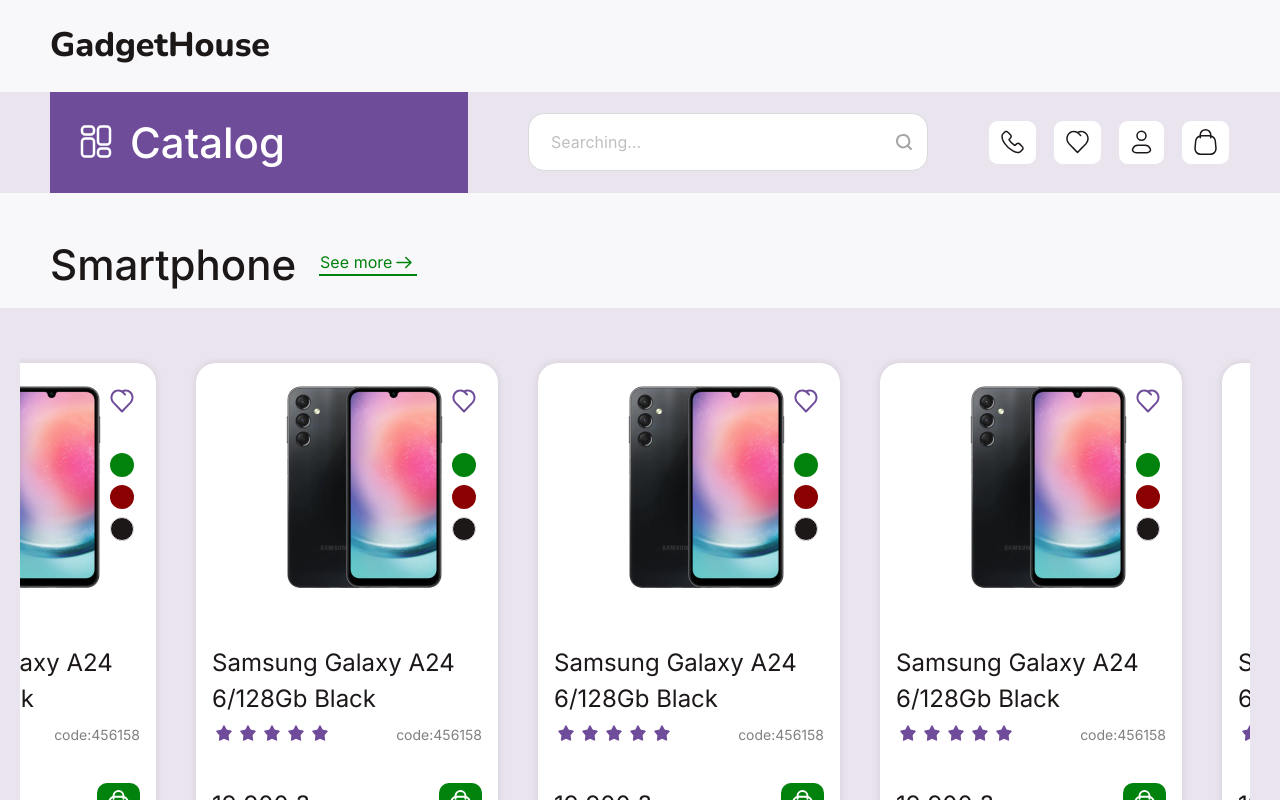
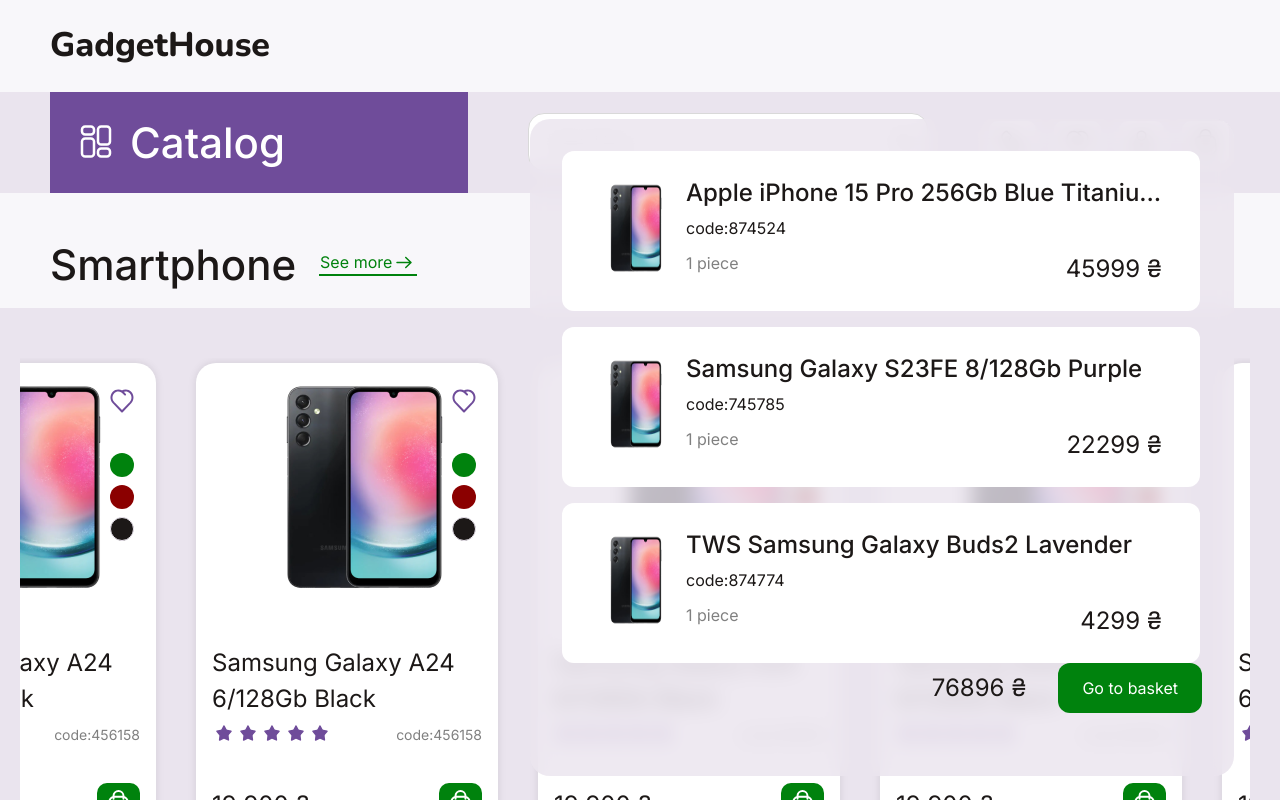
Before and after one commit to mskmee/gadget-house, a React (Vite) app: page / in a window 1280 px wide. Both pictures are taken after a click on the button 1205 px from the left and 142 px from the top of the page. Shown: the top 800 px of the page. Built offline with nearby package versions, Linux system fonts and the light colour scheme.

Commit message:
feat: create base card window template without logic & install redux-toolkit

```diff
--- a/package.json
+++ b/package.json
@@ -15,6 +15,7 @@
   },
   "dependencies": {
     "@ant-design/icons": "^5.4.0",
+    "@reduxjs/toolkit": "^2.2.7",
     "@types/lodash.debounce": "^4.0.9",
     "antd": "^5.19.4",
     "classnames": "^2.5.1",
--- a/src/components/Button/Button.tsx
+++ b/src/components/Button/Button.tsx
@@ -1,8 +1,19 @@
+// hooks
 import { useState } from 'react';
+// utils
+import cn from 'classnames';
+// types
+import type { ButtonProps } from '@/interfaces/interfaces';
+// styles
 import styles from './button.module.scss';
-import { ButtonProps } from '@/interfaces/interfaces';
 
-export default function ButtonNav({ icon, clickImg, hoverImg }: ButtonProps) {
+export default function ButtonNav({
+  icon,
+  clickImg,
+  hoverImg,
+  className,
+  ...props
+}: ButtonProps) {
   const [isHovered, setIsHovered] = useState(false);
   const [isClicked, setIsClicked] = useState(false);
 
@@ -21,10 +32,11 @@
   return (
     <>
       <button
-        className={styles.headerButton}
+        className={cn(styles.headerButton, className)}
         onClick={handleClick}
         onMouseEnter={handleMouseEnter}
         onMouseLeave={handleMouseLeave}
+        {...props}
       >
         <img src={isHovered ? hoverImg : isClicked ? clickImg : icon} />
       </button>
--- /dev/null
+++ b/src/components/CardTooltip/CardTooltip.module.scss
@@ -0,0 +1,105 @@
+.container {
+  width: 704px;
+  height: 657px;
+  border-radius: 20px;
+  -webkit-backdrop-filter: blur(10px);
+  backdrop-filter: blur(10px);
+  background: rgba(234, 228, 238, 0.8);
+
+  .cardsWrapper {
+    display: flex;
+    flex-direction: column;
+    row-gap: 16px;
+    padding: 32px;
+    height: 544px;
+    overflow-y: auto;
+    overflow-x: hidden;
+    position: relative;
+
+    .card {
+      width: 638px;
+      height: 160px;
+      border-radius: 12px;
+      background-color: var(--white-color);
+      display: flex;
+      padding: 24px;
+
+      .name {
+        color: rgb(28, 24, 23);
+        font-size: 24px;
+        font-weight: 500;
+        line-height: 150%;
+        margin-bottom: 8px;
+        white-space: nowrap;
+        overflow: hidden;
+        text-overflow: ellipsis;
+      }
+
+      .priceWrapper {
+        display: flex;
+        justify-content: space-between;
+        width: 476px;
+
+        .details {
+          color: rgb(128, 128, 128);
+          font-size: 16px;
+          line-height: 150%;
+        }
+      }
+    }
+  }
+
+  .price {
+    color: rgb(28, 24, 23);
+    font-size: 24px;
+    line-height: 150%;
+  }
+
+  .total {
+    display: flex;
+    align-items: center;
+    justify-content: flex-end;
+    margin-right: 32px;
+    -moz-column-gap: 32px;
+    column-gap: 32px;
+  }
+
+  button {
+    padding: 16px 24px;
+    background-color: var(--green-color);
+    border-radius: 12px;
+    color: var(--white-color);
+    border: none;
+    cursor: pointer;
+
+    &:hover {
+      background-color: var(--green-active-color);
+    }
+  }
+}
+
+.nameWrapper {
+  display: flex;
+  flex-direction: column;
+  margin-bottom: 14px;
+  max-width: 476px;
+}
+
+.cardsWrapper::-webkit-scrollbar {
+  width: 6px;
+}
+
+.cardsWrapper::-webkit-scrollbar-track {
+  background: #f1f1f1;
+  border-radius: 10px;
+}
+
+.cardsWrapper::-webkit-scrollbar-thumb {
+  background-color: #d1d1d1;
+  border-radius: 10px;
+}
+
+.cardsWrapper::-webkit-scrollbar-thumb:hover {
+  background-color: #a8a8a8;
+  cursor: grab;
+}
--- /dev/null
+++ b/src/components/CardTooltip/CardTooltip.tsx
@@ -0,0 +1,65 @@
+// assets
+import phoneImage from '@/assets/images/phone-image.png';
+// styles
+import styles from './CardTooltip.module.scss';
+
+const mockData = [
+  {
+    name: 'Apple iPhone 15 Pro 256Gb Blue Titanium Apple iPhone 15 Pro 256Gb Blue Titanium',
+    code: '874524',
+    quantity: '1',
+    price: '45999',
+    href: phoneImage,
+  },
+  {
+    name: 'Samsung Galaxy S23FE 8/128Gb Purple',
+    code: '745785',
+    quantity: '1',
+    price: '22299',
+    href: phoneImage,
+  },
+  {
+    name: 'TWS Samsung Galaxy Buds2 Lavender',
+    code: '874774',
+    quantity: '1',
+    price: '4299',
+    href: phoneImage,
+  },
+  {
+    name: 'TWS Samsung Galaxy Buds2 Lavender',
+    code: '874774',
+    quantity: '1',
+    price: '4299',
+    href: phoneImage,
+  },
+];
+
+export default function CardTooltip() {
+  return (
+    <div className={styles.container}>
+      <div className={styles.cardsWrapper}>
+        {mockData.map(({ code, name, price, quantity, href }) => (
+          <div key={code} className={styles.card}>
+            <img src={href} alt={name} width="100" height="112" />
+            <div>
+              <div className={styles.nameWrapper}>
+                <span className={styles.name}>{name}</span>
+                <span className={styles.details}>code:{code}</span>
+              </div>
+              <div className={styles.priceWrapper}>
+                <span className={styles.details}>{quantity} piece</span>
+                <span className={styles.price}>{price} ₴</span>
+              </div>
+            </div>
+          </div>
+        ))}
+      </div>
+      <div className={styles.total}>
+        <span className={styles.price}>
+          {mockData.reduce((acc, { price }) => acc + Number(price), 0)} ₴
+        </span>
+        <button>Go to basket</button>
+      </div>
+    </div>
+  );
+}
--- a/src/components/Header/Header.tsx
+++ b/src/components/Header/Header.tsx
@@ -1,17 +1,34 @@
+// hooks
+import { useState } from 'react';
+import { useMediaQuery } from 'react-responsive';
+// components
+import Search from '@/components/Header/Search/Search';
+import ButtonNav from '@/components/Button/Button';
+import BurgerMenu from '@/components/BurgerMenu/BurgerMenu';
+import CardTooltip from '@/components/CardTooltip/CardTooltip';
+import { Link } from 'react-router-dom';
+// constants
+import { AppRoute } from '@/enums/Route';
+import buttonData from '@/constants/ButtonConstants';
+// assets
+import { CatalogIcon } from '@/assets/constants';
+import { BasketIconBlack, BasketIconWhite } from '@/assets/constants';
+// styles
 import styles from './header.module.scss';
-import { CatalogIcon } from '@/assets/constants';
-import Search from './Search/Search';
-import ButtonNav from '../Button/Button';
-import buttonData from '@/constants/ButtonConstants';
-import { useMediaQuery } from 'react-responsive';
-import BurgerMenu from '../BurgerMenu/BurgerMenu';
-import { Link } from 'react-router-dom';
-import { AppRoute } from '@/enums/Route';
+
+const iconsWithoutCard = buttonData.slice(0, -1);
 
 export default function Header() {
   const isMaxWidth1070 = useMediaQuery({
     query: '(max-width: 1070px)',
   });
+
+  const [isHovered, setIsHovered] = useState(false);
+
+  const handleMouse = (isEnter: boolean) => {
+    setIsHovered(isEnter);
+  };
+
   return (
     <>
       <div className={styles.headerTop}>
@@ -31,17 +48,8 @@
 
         <div className={styles.headerBottomButtons}>
           {isMaxWidth1070
-            ? buttonData.slice(3, 4).map((item) => {
-                return (
-                  <ButtonNav
-                    key={item.id}
-                    icon={item.img}
-                    hoverImg={item.hoverImg}
-                    clickImg={item.clickImg}
-                  />
-                );
-              })
-            : buttonData.map((item) => {
+            ? null
+            : iconsWithoutCard.map((item) => {
                 return (
                   <ButtonNav
                     key={item.id}
@@ -51,6 +59,20 @@
                   />
                 );
               })}
+          <ButtonNav
+            icon={BasketIconBlack}
+            hoverImg={BasketIconWhite}
+            clickImg={BasketIconWhite}
+            onMouseEnter={() => handleMouse(true)}
+          />
+          {isHovered && (
+            <div
+              className={styles.tooltip}
+              onMouseLeave={() => handleMouse(false)}
+            >
+              <CardTooltip />
+            </div>
+          )}
         </div>
       </div>
     </>
--- a/src/components/Header/header.module.scss
+++ b/src/components/Header/header.module.scss
@@ -66,6 +66,13 @@
     align-items: center;
     flex-direction: row;
     gap: 16px;
+
+    .tooltip {
+      top: 119px;
+      right: 46px;
+      z-index: 1;
+      position: absolute;
+    }
   }
 }
 
```
Also changed, not shown: src/interfaces/interfaces.ts (+4 -3 lines), 1 other file (tests, documents, lock files or other folders).
